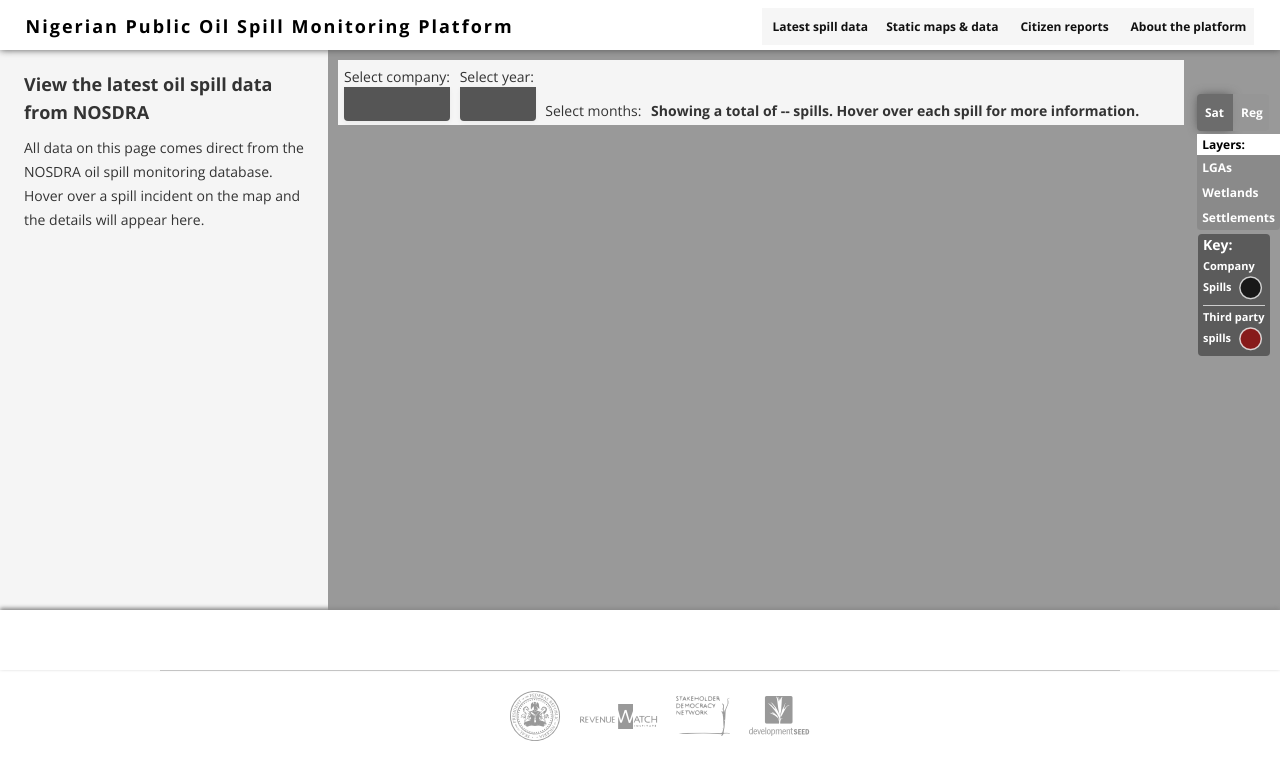
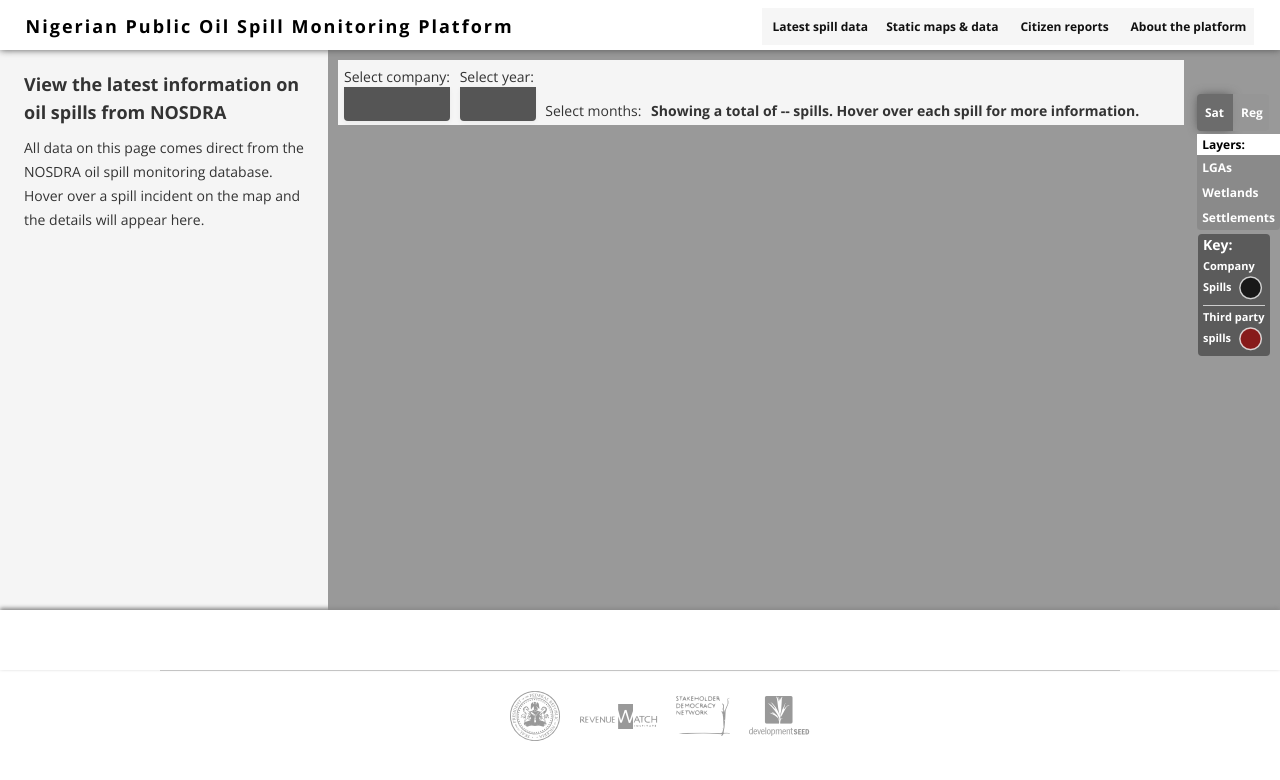
Before and after one commit to sdn4nigeria/monitoring-platform, a Jekyll site: the page built from index.html, in a window 1280 px wide. Shown: the top 780 px of the page. Built offline with Jekyll 4.4.1, drawn with Linux system fonts in a browser that asks for light colours; nearby versions of some CDN libraries; some web fonts are replaced; library files that are not in the unit come from our copies; Markdown is read by kramdown in place of the engine named in the settings.

Commit message:
Update index.html

```diff
--- a/index.html
+++ b/index.html
@@ -7,10 +7,9 @@ class: frontpage
 <div class='intro'>
   <div class=''>
     <div id='intro-text' class='about-text'>
-      <h2>View the latest oil spill data from NOSDRA</h2>
+      <h2>View the latest information on oil spills from NOSDRA</h2>
       <p>All data on this page comes direct from the NOSDRA oil spill monitoring database. Hover over a spill incident on the map and the details will appear here.</p>
       <br/>
-      <!--p>View <a href='{{site.baseurl}}/about'>stories</a> found in the data, and then find your own stories with our <a href='{{site.baseurl}}/maps'>map browser</a></p-->
       <div id='tooltip'></div>
     </div>
     <div id='base-select'>
```
